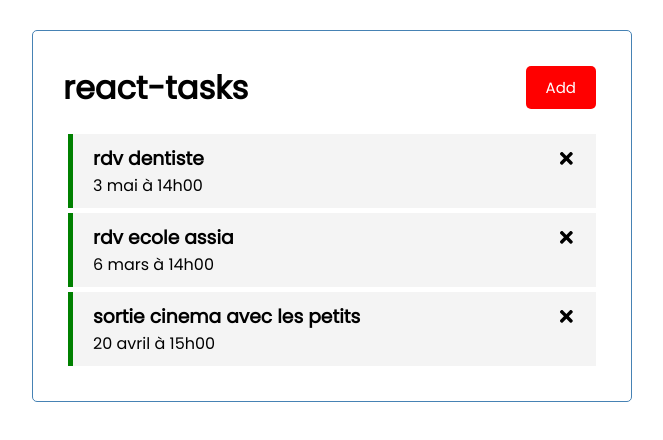
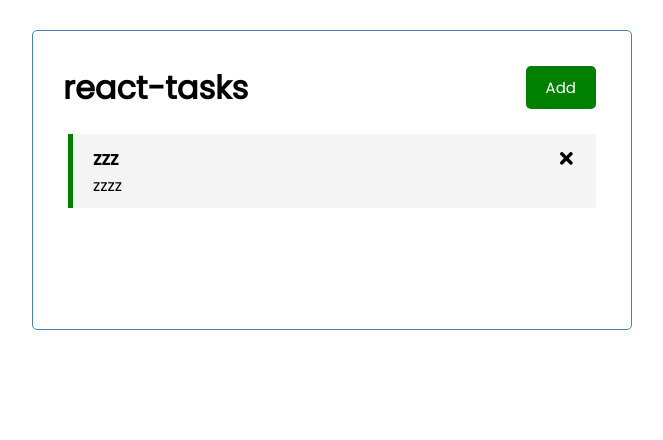
Before and after one commit to san292/react-tasks, a React (Create React App) app: page / in a window 1280 px wide. Shown: the top 440 px of the page, without its empty margins (308-971 px from the left). Built offline with nearby package versions, Linux system fonts and the light colour scheme; data requests are answered from the project's data file.

Commit message:
replace data for json-server, fetch tasks delete and add task

```diff
--- /dev/null
+++ b/db.json
@@ -0,0 +1,10 @@
+{
+  "tasks": [
+    {
+      "text": "zzz",
+      "day": "zzzz",
+      "reminder": true,
+      "id": 1
+    }
+  ]
+}
--- a/package.json
+++ b/package.json
@@ -6,6 +6,7 @@
     "@testing-library/jest-dom": "^5.16.4",
     "@testing-library/react": "^13.0.1",
     "@testing-library/user-event": "^13.5.0",
+    "json-server": "^0.17.0",
     "react": "^18.0.0",
     "react-dom": "^18.0.0",
     "react-icons": "^4.3.1",
@@ -16,7 +17,9 @@
     "start": "react-scripts start",
     "build": "react-scripts build",
     "test": "react-scripts test",
-    "eject": "react-scripts eject"
+    "eject": "react-scripts eject",
+    "server": "json-server  --watch db.json --port 5000"
+
   },
   "eslintConfig": {
     "extends": [
--- a/src/App.js
+++ b/src/App.js
@@ -1,37 +1,24 @@
-import React, { useState } from 'react';
+import React, { useState, useEffect } from 'react';
 import AddTask from './components/AddTask';
 import Header from './components/Header';
 import Tasks from './components/Tasks';
+// import axios from 'axios';
 
 function App() {
-  const [tasks, setTasks] = useState([
-    {
-      id: 1,
-      text: 'rdv dentiste',
-      day: '3 mai à 14h00',
-      reminder: true
-    },
-    {
-      id: 2,
-      text: 'rdv ecole assia',
-      day: '6 mars à 14h00',
-      reminder: true
-    },
-    {
-      id: 3,
-      text: 'sortie cinema avec les petits',
-      day: '20 avril à 15h00',
-      reminder: true
-    }
-  ]);
+  const [tasks, setTasks] = useState([]);
   const [showAddTask, setShowAddTask] = useState(false);
 
   // function pour supprimer une tachee(task)
-  const deleteTask = (id) => {
+  const deleteTask = async (id) => {
+    // setTasks(tasks.filter((task) => task.id !== id));
+    await fetch(`http://localhost:5000/tasks/${id}`, {
+      method: 'DELETE'
+    });
+    // const data = await res.json();
     setTasks(tasks.filter((task) => task.id !== id));
+  };
 
-    // function pour faire le rappel de la tache avec le double click
-  };
+  // function pour faire le rappel de la tache avec le double click
   const toggleReminder = (id) => {
     setTasks(
       tasks.map((task) =>
@@ -40,16 +27,44 @@
     );
   };
 
-  //function pour ajouter une tache(task)
-  const addTask = (task) => {
-    const id = Math.floor(Math.random() * 10000) + 1;
-    const newTask = { id, ...task };
-    setTasks([...tasks, newTask]);
+  // function pour ajouter une tache(task)
+  const addTask = async (task) => {
+    // const id = Math.floor(Math.random() * 10000) + 1;
+    // const newTask = { id, ...task };
+    // setTasks([...tasks, newTask]);
+    const res = await fetch('http://localhost:5000/tasks', {
+      method: 'POST',
+      headers: {
+        'Content-type': 'application/json'
+      },
+      body: JSON.stringify(task)
+    });
+    const data = await res.json();
+    setTasks([...tasks, data]);
+    console.log('dataadddddddddddddddddd', data);
   };
+
   //function pour afficher le formuliare addtask ou le masquer
   const showAddTaskForm = () => {
     setShowAddTask(!showAddTask);
   };
+
+  //function pour fetcher les tasks au server
+  const fetchTasks = async () => {
+    const res = await fetch('http://localhost:5000/tasks');
+    const data = await res.json();
+    console.log('data', data);
+    return data;
+  };
+
+  useEffect(() => {
+    const getTasks = async () => {
+      const tasksFromServer = await fetchTasks();
+      setTasks(tasksFromServer);
+    };
+    getTasks();
+  }, []);
+
   return (
     <div className="container">
       <Header onShowAdd={showAddTaskForm} showAddTask={showAddTask} />
--- a/src/components/Header.js
+++ b/src/components/Header.js
@@ -6,7 +6,7 @@
     <div className="header">
       <h1>react-tasks</h1>
       <Button
-        color={showAddTask ? 'green' : 'red'}
+        color={showAddTask ? 'red' : 'green'}
         title={showAddTask ? 'Close' : 'Add'}
         onShowAdd={onShowAdd}
       />
--- a/src/components/Tasks.js
+++ b/src/components/Tasks.js
@@ -1,7 +1,7 @@
 import Task from './Task';
 
 const Tasks = ({ tasks, deleteTask, onToggle }) => {
-  console.log('-----', tasks);
+  console.log('tasks from component tasks', tasks);
   return (
     <div>
       {tasks.map((task) => (
```
Also changed, not shown: 1 other file (tests, documents, lock files or other folders).
